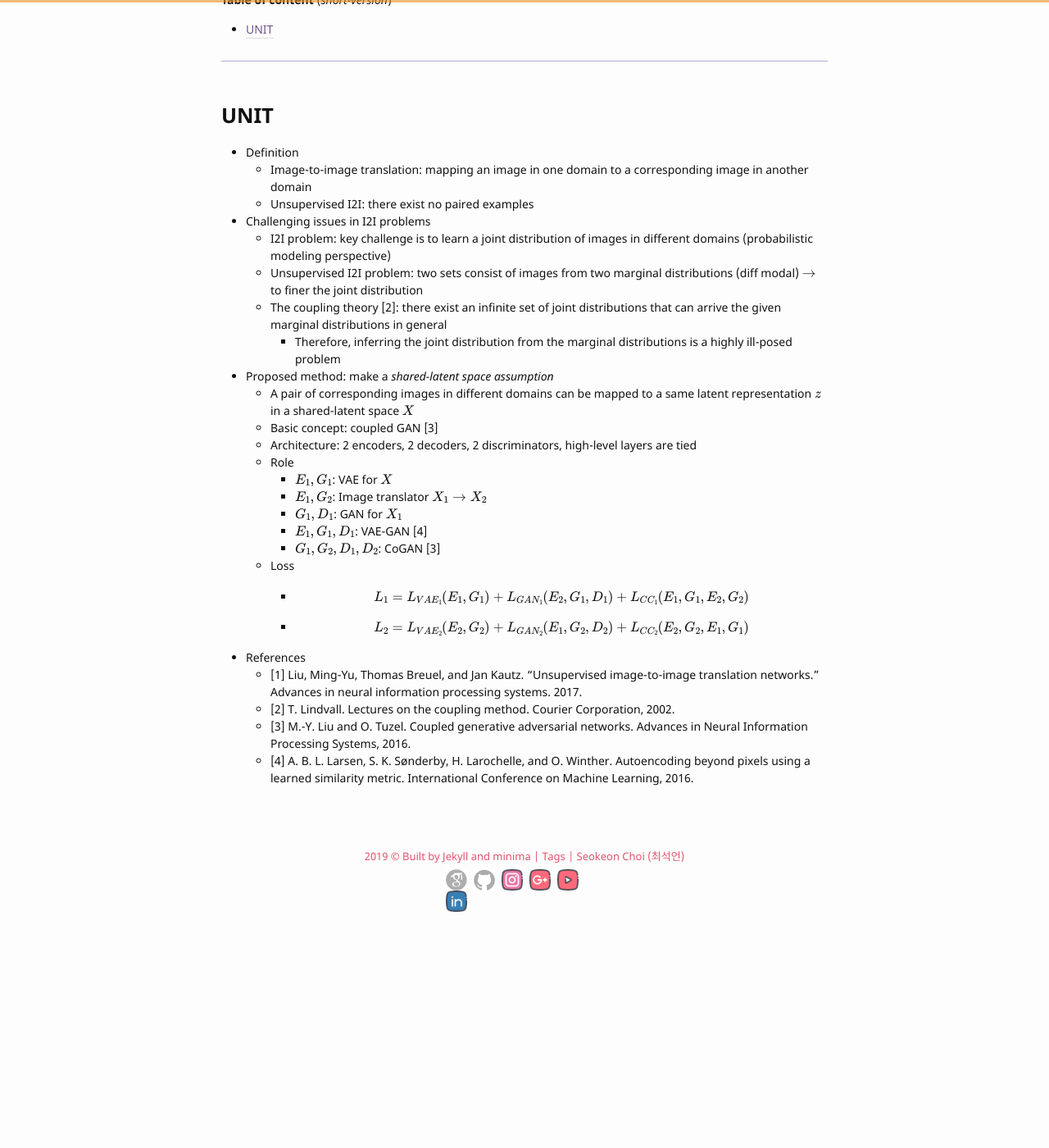
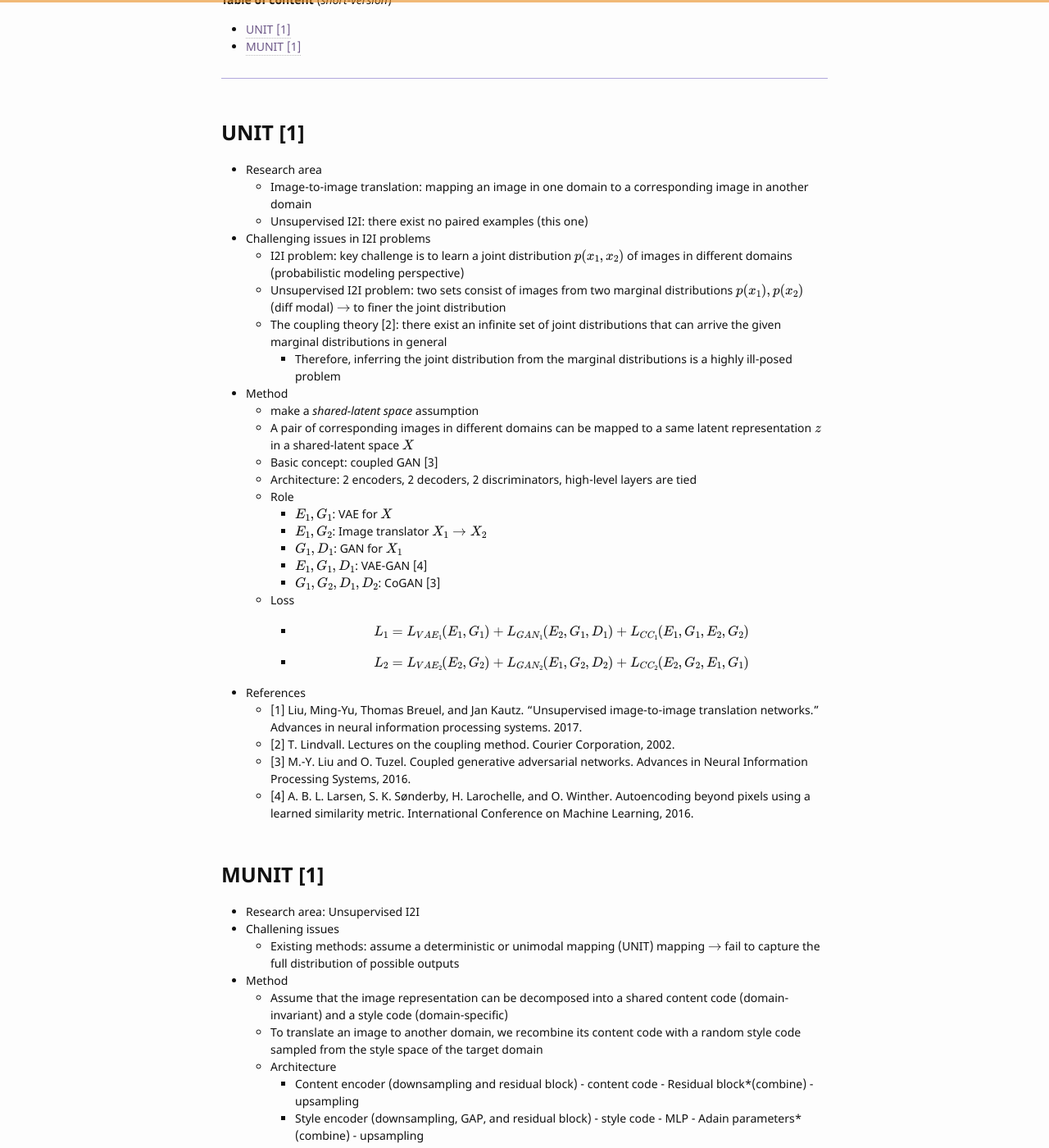
Before and after one commit to bismex/bismex.github.io, a Jekyll site: the page built from _posts/2019-01-01-papers.md, in a window 1280 px wide and 1400 px high, scrolled down 230 px. Shown: the whole window at 82% size. Built offline with Jekyll 4.4.1, drawn with Linux system fonts in a browser that asks for light colours; formulas are drawn with MathJax 3; before the commit the page ends 1342 px from its top, so only the background shows below that; some of the changed text lies outside the part shown.

Commit message:
Update 2019-01-01-papers.md

```diff
--- a/_posts/2019-01-01-papers.md
+++ b/_posts/2019-01-01-papers.md
@@ -16,17 +16,18 @@ tags: CV ML
 
 ---
 
-## UNIT
+## UNIT [1]
 
-- Definition
+- Research area
   - Image-to-image translation: mapping an image in one domain to a corresponding image in another domain
-  - Unsupervised I2I: there exist no paired examples
+  - Unsupervised I2I: there exist no paired examples (this one)
 - Challenging issues in I2I problems
-  - I2I problem: key challenge is to learn a joint distribution of images in different domains (probabilistic modeling perspective)
-  - Unsupervised I2I problem: two sets consist of images from two marginal distributions (diff modal) $$\rightarrow$$ to finer the joint distribution
+  - I2I problem: key challenge is to learn a joint distribution $$p(x_1,x_2)$$ of images in different domains (probabilistic modeling perspective)
+  - Unsupervised I2I problem: two sets consist of images from two marginal distributions $$p(x_1),p(x_2)$$ (diff modal) $$\rightarrow$$ to finer the joint distribution
   - The coupling theory [2]: there exist an infinite set of joint distributions that can arrive the given marginal distributions in general
     - Therefore, inferring the joint distribution from the marginal distributions is a highly ill-posed problem
-- Proposed method: make a *shared-latent space assumption*
+- Method
+  - make a *shared-latent space* assumption
   - A pair of corresponding images in different domains can be mapped to a same latent representation $$z$$ in a shared-latent space $$X$$
   - Basic concept: coupled GAN [3]
   - Architecture: 2 encoders, 2 decoders, 2 discriminators, high-level layers are tied
@@ -45,3 +46,17 @@ tags: CV ML
   - [3] M.-Y. Liu and O. Tuzel. Coupled generative adversarial networks. Advances in Neural Information Processing Systems, 2016.
   - [4] A. B. L. Larsen, S. K. Sønderby, H. Larochelle, and O. Winther. Autoencoding beyond pixels using a
   learned similarity metric. International Conference on Machine Learning, 2016.
+
+## MUNIT [1]
+
+- Research area: Unsupervised I2I
+- Challening issues
+  - Existing methods: assume a deterministic or unimodal mapping (UNIT) mapping $$\rightarrow$$ fail to capture the full distribution of possible outputs
+- Method
+  - Assume that the image representation can be decomposed into a shared content code (domain-invariant) and a style code (domain-specific)
+  - To translate an image to another domain, we recombine its content code with a random style code sampled from the style space of the target domain
+  - Architecture
+    - Content encoder (downsampling and residual block) - content code - Residual block*(combine) - upsampling
+    - Style encoder (downsampling, GAP, and residual block) - style code - MLP - Adain parameters*(combine) - upsampling
+  - Loss
+- Related work: BicycleGAN that can model continuous and multimodal distributions, but, it requires pair supervision
```
